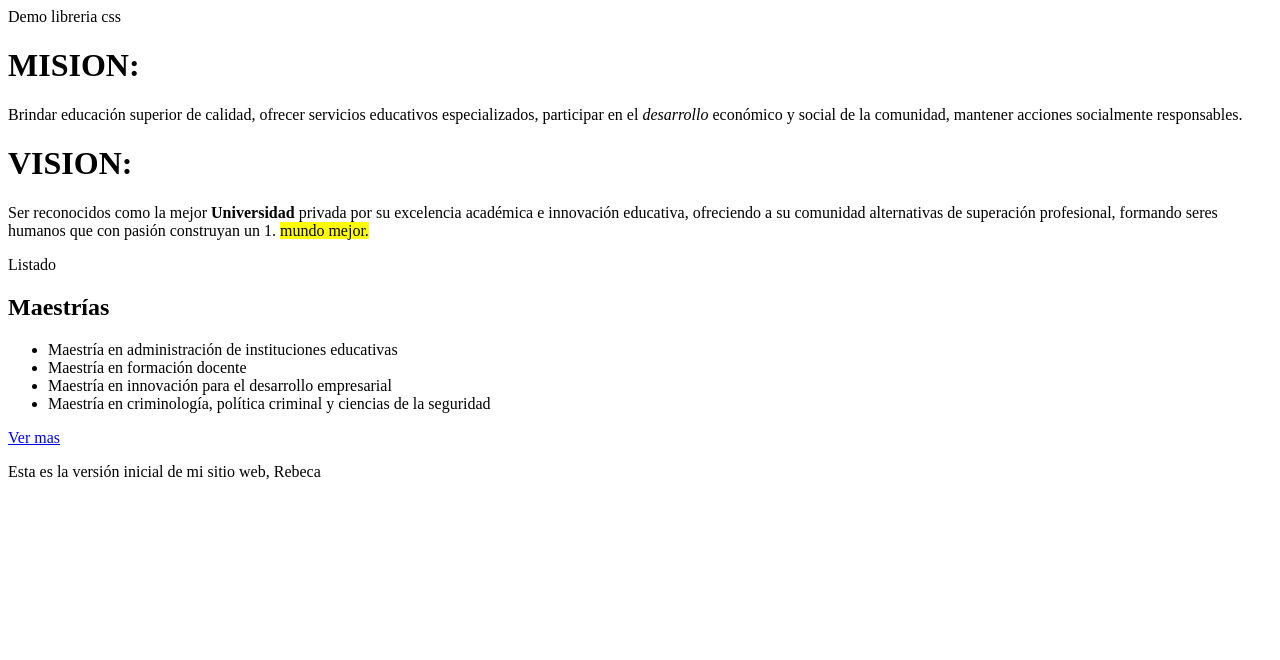
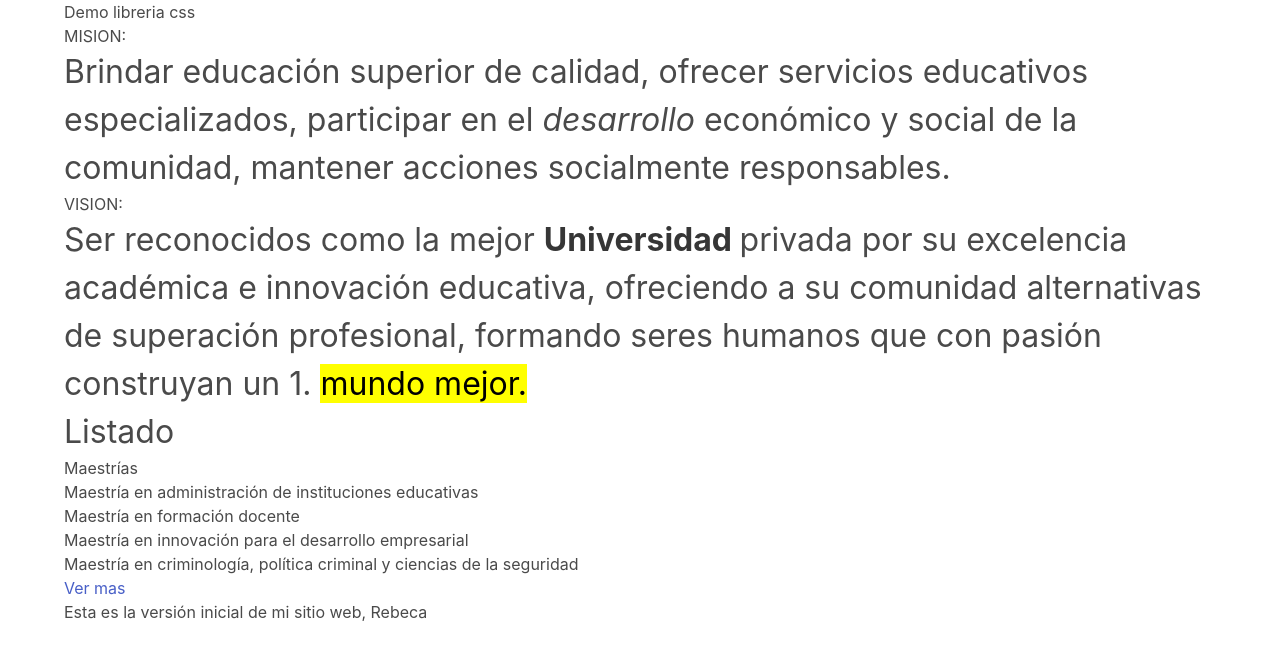
Before and after one commit to Rebeca-my/rebeca-my.github.com, a plain HTML site: page index.html in a window 1280 px wide. Drawn offline with nearby package versions, Linux system fonts and the light colour scheme.

Commit message:
Estilos simples

```diff
--- a/index.html
+++ b/index.html
@@ -4,38 +4,43 @@
 
     <head>
 <meta name="viewport" content="width=device-width, initial-scale=1">
-<!--link rel="stylesheet" href="https://cdn.jsdelivr.net/npm/bulma@0.8.0/css/bulma.min.css"-->
+ <link rel="stylesheet" href="https://cdn.jsdelivr.net/npm/bulma@0.8.0/css/bulma.min.css">
         <meta charset="utf-8">
         <title>Mi sitio Web</title> Demo libreria css</title>
     </head>
-    <body>
 
-<h1>MISION:</h1>
+    <body class="container">
 
-<p>
+<h1 class=”title is-h1”>MISION:</h1>
+
+ <p class="is-size-3">
 Brindar educación superior de calidad, ofrecer servicios educativos especializados, participar en el <i>desarrollo</i> económico y social de la comunidad, mantener acciones socialmente responsables.
 </p>
 
 
-<h1>VISION:</h1>
- <p>
+<h1 class=”title is-h1”>VISION:</h1>
+
+ <p class="is-size-3">
 Ser reconocidos como la mejor <strong> Universidad </strong> privada por su excelencia académica e innovación educativa, ofreciendo a su comunidad alternativas de superación profesional, formando seres humanos que con pasión construyan un 1.	<mark>mundo mejor.</mark>
 </p>
 
- <p>
+ <p class="is-size-3">
 Listado
 </p>
-<p>
-<h2>Maestrías</h2>
 
+<p class="is-size-3">
+<h2 class=”title is-h2”> Maestrías </h2>
+
+<div class=”content”>
 <ul>
     <li>Maestría en administración de instituciones educativas</li>
     <li>Maestría en formación docente</li>
     <li>Maestría en innovación para el desarrollo empresarial</li>
     <li>Maestría en criminología, política criminal y ciencias de la seguridad</li>
 </ul>
+</div>
 
-<a href="https://www.uniceq.edu.mx">Ver mas</a>
+<a class=” button is-success”>Ver mas</a>
 </p>
 
         Esta es la versión inicial de mi sitio web, Rebeca
```
